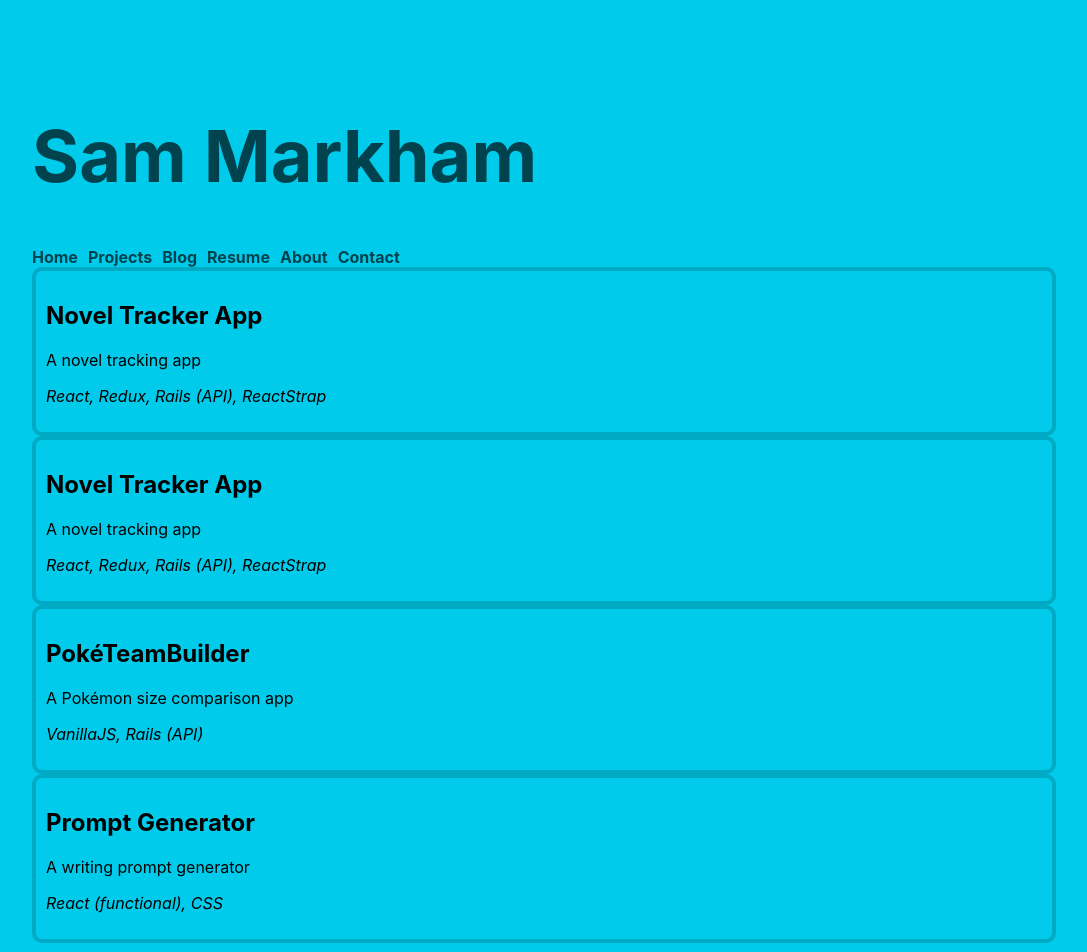
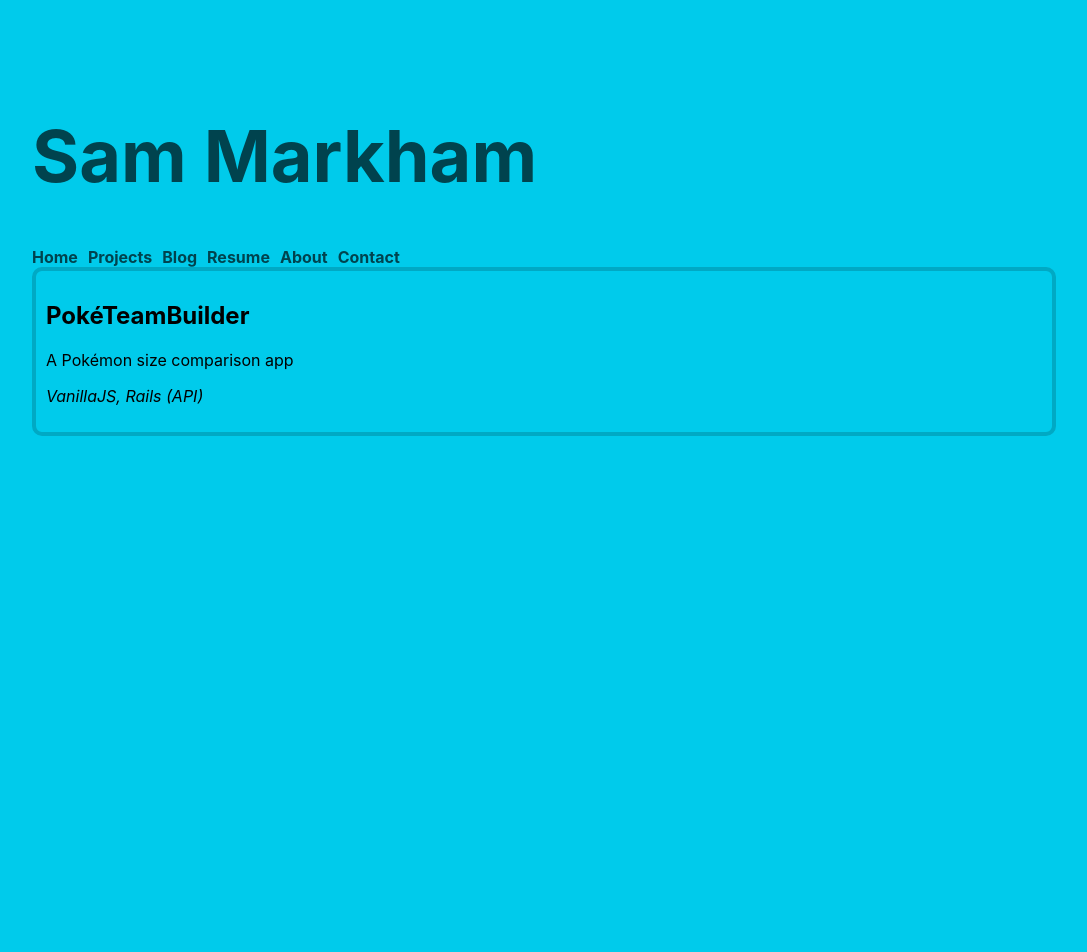
Before and after one commit to sharkham/sharkham-portfolio, a React (Create React App) app: page /projects in a window 1280 px wide. Shown: the top 952 px of the page, without its empty margins (96-1183 px from the left). After the commit the page ends 800 px from the top, so only its background shows below. Built offline with nearby package versions, Linux system fonts and the light colour scheme.

Commit message:
Remove Novel Tracker component and make an array of objects of project data

```diff
--- a/src/components/NovelTracker.js
+++ /dev/null
@@ -1,13 +0,0 @@
-import React from 'react';
-
-const NovelTracker = () => {
-  return (
-    <div className="project-card">
-      <h2>Novel Tracker App</h2>
-      <p>A novel tracking app</p>
-      <p className="project-languages">React, Redux, Rails (API), ReactStrap</p>
-  </div>
-  );
-}
-
-export default NovelTracker;
--- a/src/components/Projects.js
+++ b/src/components/Projects.js
@@ -1,24 +1,12 @@
 import React from 'react';
-import NovelTracker from './NovelTracker';
 
 const Projects = () => {
   return (
     <div>
-      <NovelTracker/>
-      <div className="project-card">
-        <h2>Novel Tracker App</h2>
-        <p>A novel tracking app</p>
-        <p className="project-languages">React, Redux, Rails (API), ReactStrap</p>
-      </div>
       <div className="project-card">
         <h2>PokéTeamBuilder</h2>
         <p>A Pokémon size comparison app</p>
         <p className="project-languages">VanillaJS, Rails (API)</p>
-      </div>
-      <div className="project-card">
-        <h2>Prompt Generator</h2>
-        <p>A writing prompt generator</p>
-        <p className="project-languages">React (functional), CSS</p>
       </div>
     </div>
   );
```
Also changed, not shown: src/assets/projects.js (added), 1 other file (tests, documents, lock files or other folders).
